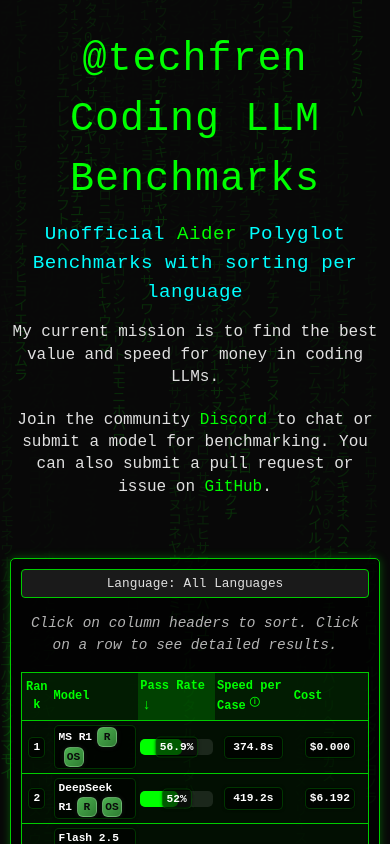
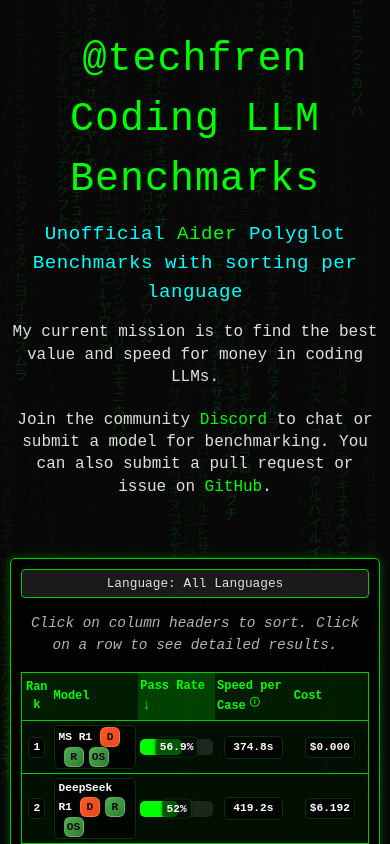
Before and after one commit to aj47/techfren-leaderboard, a Next.js app: page / in a window 390 px wide. Built offline with nearby package versions, Linux system fonts and the light colour scheme.

Commit message:
Add diff format badge to leaderboard

```diff
--- a/src/app/globals.css
+++ b/src/app/globals.css
@@ -319,7 +319,7 @@
   text-align: left;
 }
 
-.architect-badge, .whole-badge, .reasoning-badge, .opensource-badge, .sponsor-badge {
+.architect-badge, .whole-badge, .reasoning-badge, .opensource-badge, .sponsor-badge, .diff-badge {
   display: inline-flex;
   justify-content: center;
   align-items: center;
@@ -377,6 +377,10 @@
   background: linear-gradient(135deg, #9c27b0, #7b1fa2); /* Purple for sponsored */
 }
 
+.diff-badge {
+  background: linear-gradient(135deg, #ff5722, #e64a19); /* Orange-red for diff format */
+}
+
 @keyframes badgePulse {
   0% {
     box-shadow: 0 0 5px rgba(0, 0, 0, 0.5);
@@ -392,14 +396,14 @@
 /* Animation is now applied directly in the main badge selector */
 
 .architect-badge:hover, .whole-badge:hover, .reasoning-badge:hover,
-.opensource-badge:hover, .sponsor-badge:hover {
+.opensource-badge:hover, .sponsor-badge:hover, .diff-badge:hover {
   transform: scale(1.1) translateZ(0);
   box-shadow: 0 0 10px rgba(255, 255, 255, 0.4);
   animation: none;
 }
 
 /* Badge tooltips */
-.architect-badge::after, .whole-badge::after, .reasoning-badge::after, .opensource-badge::after, .sponsor-badge::after {
+.architect-badge::after, .whole-badge::after, .reasoning-badge::after, .opensource-badge::after, .sponsor-badge::after, .diff-badge::after {
   content: attr(data-tooltip);
   position: absolute;
   bottom: 150%;
@@ -425,14 +429,14 @@
   backdrop-filter: blur(2px);
 }
 
-.architect-badge:hover::after, .whole-badge:hover::after, .reasoning-badge:hover::after, .opensource-badge:hover::after, .sponsor-badge:hover::after {
+.architect-badge:hover::after, .whole-badge:hover::after, .reasoning-badge:hover::after, .opensource-badge:hover::after, .sponsor-badge:hover::after, .diff-badge:hover::after {
   visibility: visible;
   opacity: 1;
   bottom: 160%;
 }
 
 /* Arrow for tooltips */
-.architect-badge::before, .whole-badge::before, .reasoning-badge::before, .opensource-badge::before, .sponsor-badge::before {
+.architect-badge::before, .whole-badge::before, .reasoning-badge::before, .opensource-badge::before, .sponsor-badge::before, .diff-badge::before {
   content: "";
   position: absolute;
   top: -20px;
@@ -447,7 +451,7 @@
   filter: drop-shadow(0 0 2px rgba(0, 255, 0, 0.2));
 }
 
-.architect-badge:hover::before, .whole-badge:hover::before, .reasoning-badge:hover::before, .opensource-badge:hover::before, .sponsor-badge:hover::before {
+.architect-badge:hover::before, .whole-badge:hover::before, .reasoning-badge:hover::before, .opensource-badge:hover::before, .sponsor-badge:hover::before, .diff-badge:hover::before {
   visibility: visible;
   opacity: 1;
 }
@@ -940,9 +944,15 @@
   .architect-badge:active::after,
   .whole-badge:active::after,
   .reasoning-badge:active::after,
+  .diff-badge:active::after,
+  .opensource-badge:active::after,
+  .sponsor-badge:active::after,
   .architect-badge:active::before,
   .whole-badge:active::before,
-  .reasoning-badge:active::before {
+  .reasoning-badge:active::before,
+  .diff-badge:active::before,
+  .opensource-badge:active::before,
+  .sponsor-badge:active::before {
     visibility: visible;
     opacity: 1;
   }
--- a/src/components/Leaderboard.tsx
+++ b/src/components/Leaderboard.tsx
@@ -301,6 +301,9 @@
                     {model.details.edit_format === "whole" && (
                       <span className="whole-badge" data-tooltip="Whole format mode">W</span>
                     )}
+                    {model.details.edit_format === "diff" && (
+                      <span className="diff-badge" data-tooltip="Diff format mode">D</span>
+                    )}
                     {model.details.reasoning_effort && (
                       <span
                         className={`reasoning-badge reasoning-${model.details.reasoning_effort.toLowerCase()}`}
```
